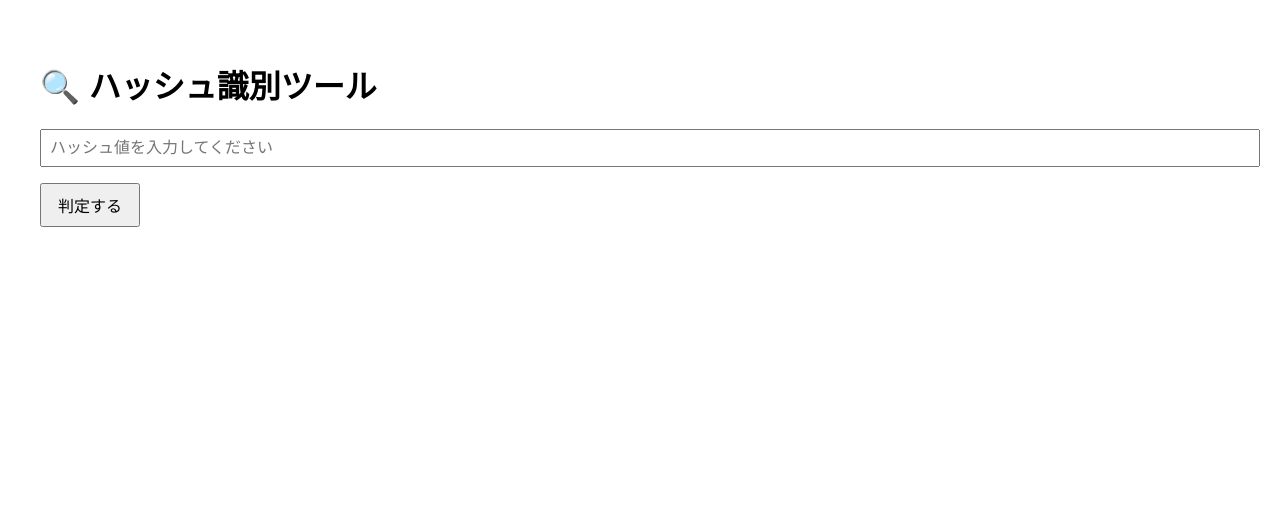
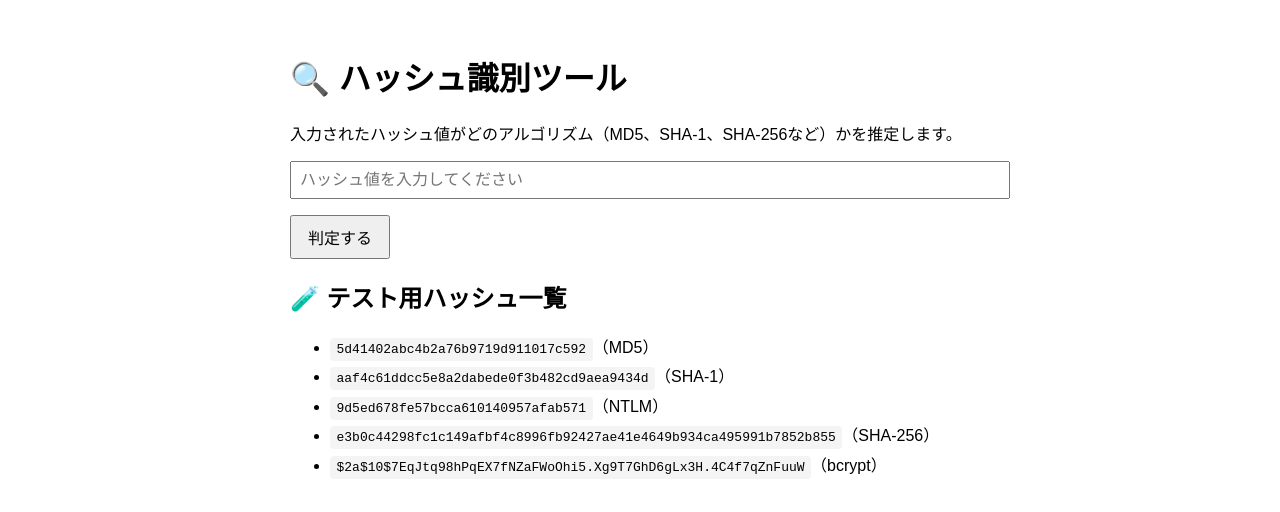
Before and after one commit to ipusiron/hash-detector, a plain HTML site: page index.html in a window 1280 px wide. Drawn offline with Linux system fonts and the light colour scheme.

Commit message:
テスト用ハッシュ値を追加

```diff
--- a/index.html
+++ b/index.html
@@ -3,36 +3,28 @@
 <head>
   <meta charset="UTF-8" />
   <title>ハッシュ識別ツール</title>
-  <style>
-    body {
-      font-family: sans-serif;
-      padding: 2em;
-    }
-    input {
-      width: 100%;
-      padding: 0.5em;
-      font-size: 1em;
-    }
-    button {
-      margin-top: 1em;
-      padding: 0.5em 1em;
-      font-size: 1em;
-    }
-    #result {
-      margin-top: 1em;
-      font-weight: bold;
-    }
-  </style>
+  <link rel="stylesheet" href="style.css">
 </head>
 <body>
 
   <h1>🔍 ハッシュ識別ツール</h1>
+
+  <p>入力されたハッシュ値がどのアルゴリズム（MD5、SHA-1、SHA-256など）かを推定します。</p>
 
   <input type="text" id="hashInput" placeholder="ハッシュ値を入力してください">
   <button onclick="identifyHash()">判定する</button>
 
   <div id="result"></div>
 
+  <h2>🧪 テスト用ハッシュ一覧</h2>
+  <ul>
+    <li><code onclick="setHash(this)">5d41402abc4b2a76b9719d911017c592</code>（MD5）</li>
+    <li><code onclick="setHash(this)">aaf4c61ddcc5e8a2dabede0f3b482cd9aea9434d</code>（SHA-1）</li>
+    <li><code onclick="setHash(this)">9d5ed678fe57bcca610140957afab571</code>（NTLM）</li>
+    <li><code onclick="setHash(this)">e3b0c44298fc1c149afbf4c8996fb92427ae41e4649b934ca495991b7852b855</code>（SHA-256）</li>
+    <li><code onclick="setHash(this)">$2a$10$7EqJtq98hPqEX7fNZaFWoOhi5.Xg9T7GhD6gLx3H.4C4f7qZnFuuW</code>（bcrypt）</li>
+  </ul>
+
   <script src="script.js"></script>
 </body>
 </html>
--- a/script.js
+++ b/script.js
@@ -19,3 +19,12 @@ function identifyHash() {
     result.textContent = 'ハッシュの形式を特定できませんでした。';
   }
 }
+
+function setHash(el) {
+  const inputBox = document.getElementById('hashInput');
+  inputBox.value = el.textContent;
+  identifyHash();
+}
+
+// 🔄 入力に応じて即時判定
+document.getElementById('hashInput').addEventListener('input', identifyHash);
--- /dev/null
+++ b/style.css
@@ -0,0 +1,37 @@
+body {
+  font-family: sans-serif;
+  padding: 2em;
+  max-width: 700px;
+  margin: auto;
+}
+
+input {
+  width: 100%;
+  padding: 0.5em;
+  font-size: 1em;
+}
+
+button {
+  margin-top: 1em;
+  padding: 0.5em 1em;
+  font-size: 1em;
+}
+
+#result {
+  margin-top: 1em;
+  font-weight: bold;
+  font-size: 1.1em;
+}
+
+code {
+  cursor: pointer;
+  background: #f4f4f4;
+  padding: 0.3em 0.5em;
+  border-radius: 4px;
+  display: inline-block;
+  margin: 0.2em 0;
+}
+
+code:hover {
+  background: #e0e0e0;
+}
```
